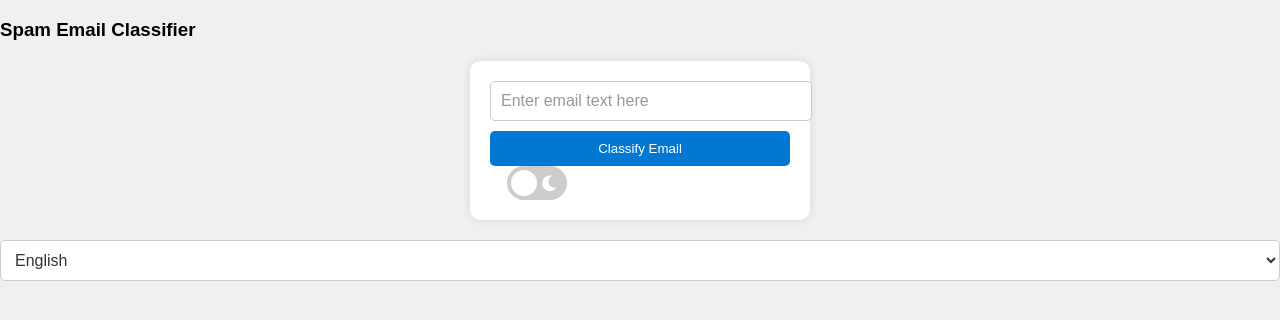
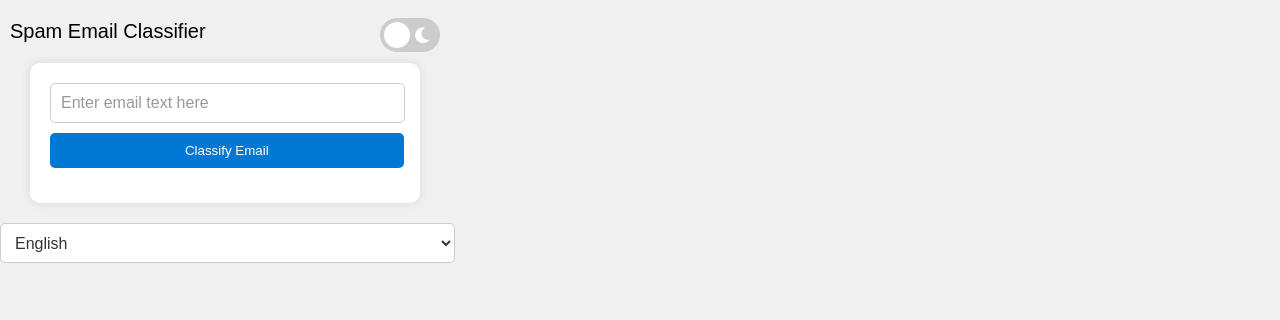
Before and after one commit to Aida-adzd/Chrome_Extensions_Spam_Mail, a Flask app: page / in a window 1280 px wide. Shown: the top 320 px of the page. Run offline with Flask 3, Linux system fonts and the light colour scheme.

Commit message:
change design

```diff
--- a/project_folder/templates/popup.html
+++ b/project_folder/templates/popup.html
@@ -1,16 +1,14 @@
 <!DOCTYPE html>
 <html lang="en">
 <head>
+  <meta charset="UTF-8">
   <title>Spam Email Classifier</title>
   <link rel="stylesheet" type="text/css" href="style.css">
   <link rel="stylesheet" href="https://cdnjs.cloudflare.com/ajax/libs/font-awesome/6.0.0-beta3/css/all.min.css">
 </head>
 <body>
-  <h3>Spam Email Classifier</h3>
-  <form id="emailForm">
-    <label for="emailText"></label>
-    <input type="text" id="emailText" placeholder="Enter email text here"></input>
-    <button type="submit">Classify Email</button>
+  <div class="title-container">
+    <h3>Spam Email Classifier</h3>
     <label class="switch">
       <input type="checkbox" id="darkModeSwitch">
       <span class="slider round">
@@ -18,6 +16,11 @@
         <i class="fas fa-moon"></i>
       </span>
     </label>
+  </div>
+  <form class="login-form" id="emailForm">
+    <input type="text" id="emailText" placeholder="Enter email text here" required>
+    <button type="submit">Classify Email</button>
+    <p id="result"></p> <!-- Result will be displayed here -->
   </form>
   <select id="languageSelect">
     <option value="en">English</option>
@@ -26,10 +29,8 @@
     <option value="fr">Français</option>
     <option value="it">Italiano</option>
     <option value="ar">العربية</option>
-    <meta charset="UTF-8">
   </select>
-  <p id="result"></p>
-  <p id="emptyInputMessage" style="color: red; display: none;">Please fill out the email text field.</p> <!-- New element for empty input message -->
+  <p id="emptyInputMessage" style="color: red; display: none;">Please fill out the email text field.</p>
   <script src="popup.js"></script>
 </body>
 </html>
--- a/project_folder/templates/popup.js
+++ b/project_folder/templates/popup.js
@@ -7,6 +7,8 @@ document.addEventListener('DOMContentLoaded', function() {
     if (emailText === '') {
       // Display empty input message if input is empty
       document.getElementById('emptyInputMessage').style.display = 'block';
+      // Clear previous result
+      document.getElementById('result').textContent = '';
       return; // Stop further execution
     } else {
       // Hide empty input message if input is not empty
@@ -22,7 +24,7 @@ document.addEventListener('DOMContentLoaded', function() {
     })
     .then(response => response.json())
     .then(data => {
-      document.getElementById('result').textContent = data.result;
+      document.getElementById('result').textContent = "Result: " + data.result;
     })
     .catch(error => console.error('Error:', error));
   });
@@ -75,4 +77,10 @@ document.addEventListener('DOMContentLoaded', function() {
     document.getElementById('emailText').placeholder = translations[language].placeholder;
     document.querySelector('button').textContent = translations[language].button;
   });
+
+  // Function to handle clearing result when input field is clicked
+  document.getElementById('emailText').addEventListener('click', function() {
+    // Clear previous result
+    document.getElementById('result').textContent = '';
+  });
 });
--- a/project_folder/templates/style.css
+++ b/project_folder/templates/style.css
@@ -1,13 +1,23 @@
 body {
+  width: 450px;
+  height: 200px;
   margin: 0;
   padding: 0;
   font-family: Arial, sans-serif;
   background-color: #f0f0f0; /* Default background color */
 }
+h3 {
+  font-weight: normal;
+  font-size: 20px;
+  padding-left: 10px;
+
+}
 
 /* Email form */
 #emailForm {
-  width: 300px;
+  width: 350px;
+  height: 100px;
+
   margin: 20px auto;
   background-color: #fff; /* Default background color */
   padding: 20px;
@@ -48,13 +58,13 @@ body.dark-mode #emailText {
 
 
 button {
-  width: 100%;
-  padding: 10px;
-  background-color: #0078d4; /* Default button color */
-  color: #fff;
+  width: 101%; /* Same as the input field */
+  padding: 10px; /* Same as the input field */
   border: none;
   border-radius: 5px;
   cursor: pointer;
+  background-color: #0078d4; /* Default button color */
+  color: #fff;
 }
 
 button:hover {
@@ -75,9 +85,14 @@ button:hover {
   border: 1px solid #ccc;
 }
 
+.title-container {
+  position: relative;
+}
+
 .switch {
-  display: flex;
-  align-items: center;
+  position: absolute;
+  top: -20px;
+  right: 10px;
 }
 
 .switch input {
@@ -150,7 +165,7 @@ body {
 }
 
 body.dark-mode {
-  background-color: black;
+  background-color: #2b2b2b;
   color: white;
 }
 
@@ -164,7 +179,7 @@ textarea.dark-mode {
 }
 
 #emailText {
-  width: 100%;
+  width: 95%;
   padding: 10px;
   margin-bottom: 10px;
   border: 1px solid #CCCCCC;
@@ -179,9 +194,10 @@ textarea.dark-mode {
 }
 /* Corrected size and style of language select bar */
 #languageSelect {
-  width: 100%; /* Adjusted width to fill the container */
+  width: 101%; /* Adjusted width to fill the container */
+  height: 40px;
   padding: 10px; /* Increased padding for better spacing */
-  border-radius: 5px;
+  /*border-radius: 1px;*/
   border: 1px solid #ccc;
   background-color: #fff; /* Default background color */
   color: #333; /* Adjusted text color */
@@ -206,3 +222,34 @@ body.dark-mode #languageSelect option {
   background-color: #333; /* Dark background color */
   color: #fff; /* Light text color */
 }
+/*@keyframes example {*/
+/*  0%   {transform: scale(1);}*/
+/*  50%  {transform: scale(1.1);}*/
+/*  100% {transform: scale(1);}*/
+/*}*/
+/*#emailText, #emailForm button {*/
+/*  animation-name: example;*/
+/*  animation-duration: 2s;*/
+/*  animation-iteration-count: infinite;*/
+/*}*/
+/* style.css */
+
+/* style.css */
+
+.title-container {
+  position: relative;
+}
+
+.switch {
+  position: absolute;
+  top: -20px;
+  right: 10px;
+}
+
+#result {
+  margin-top: 9px; /* Add some space above the result */
+  font-size: 15px; /* Increase the font size */
+  font-weight: normal;
+  font-family: Arial, sans-serif;
+
+}
```
